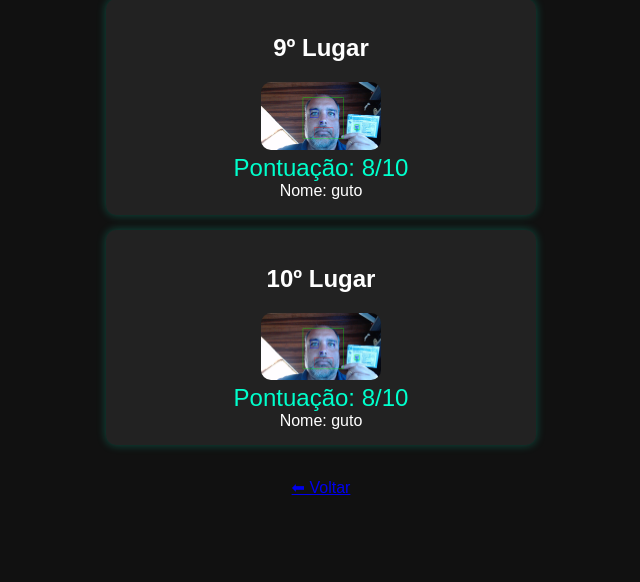
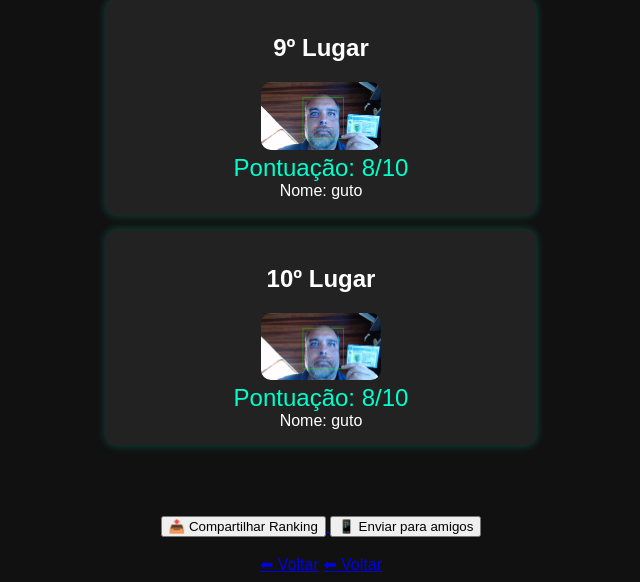
Before and after one commit to gutoounico-coder/facegame, a Flask app: page /ranking in a window 1280 px wide. Shown: the part 1924-2506 px from the top of the page, without its empty margins (319-959 px from the left). Before the commit the page ends 2419 px from the top, so only its background shows below. Run offline with Flask 3, Linux system fonts and the light colour scheme; data comes from the database, SQL or seed files in the repository.

Commit message:
Adicionado botões de compartilhamento

```diff
--- a/templates/index.html
+++ b/templates/index.html
@@ -1,7 +1,7 @@
 <!DOCTYPE html>
 <html>
 <head>
-    <title>FaceGame</title>
+    <title>Ranking da Beleza</title>
 
     <meta name="viewport" content="width=device-width, initial-scale=1.0">
 
--- a/templates/ranking.html
+++ b/templates/ranking.html
@@ -1,7 +1,7 @@
 <!DOCTYPE html>
 <html>
 <head>
-    <title>Ranking FaceGame</title>
+    <title>Ranking da Beleza</title>
     <meta name="viewport" content="width=device-width, initial-scale=1.0">
     <style>
         body{background:#111;color:white;text-align:center;font-family:Arial;}
@@ -37,6 +37,20 @@
 {% endfor %}
 
 <br>
+<br>
+
+<div style="margin-top:20px;">
+    <a href="https://www.facebook.com/sharer/sharer.php?u=https://SEUSITE.com" target="_blank">
+        <button>📤 Compartilhar Ranking</button>
+    </a>
+
+    <a href="https://wa.me/?text=Olha esse ranking do Desafio da Nota 😂 https://SEUSITE.com" target="_blank">
+        <button>📱 Enviar para amigos</button>
+    </a>
+</div>
+
+<br>
+<a href="/">⬅ Voltar</a>
 <a href="/">⬅ Voltar</a>
 </body>
 </html>
```
Also changed, not shown: templates/resultado.html (+17 -1 lines).
